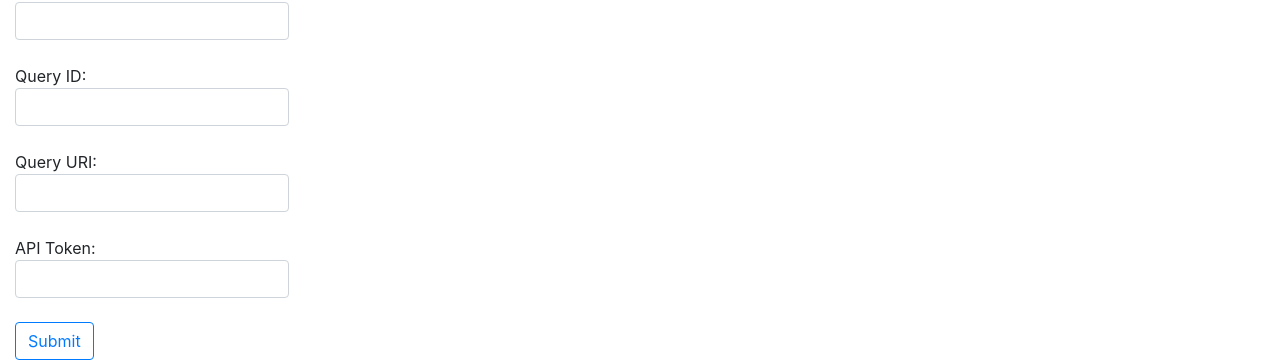
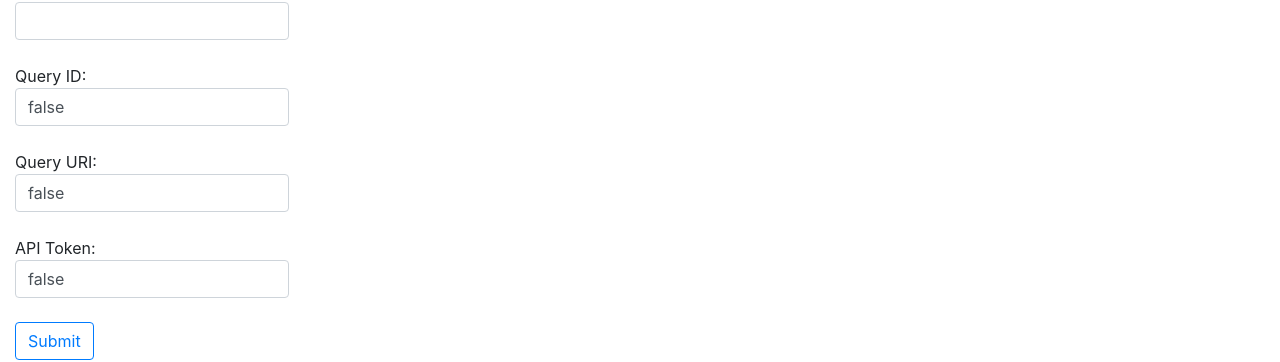
Before and after one commit to AKloc/pyAzureDevOpsWiqlAlertsPortal, a React (Create React App) app in the folder wiql-alerts-portal/: page /alert in a window 1280 px wide. Shown: the part 396-758 px from the top of the page. Built offline with nearby package versions, Linux system fonts and the light colour scheme; no server answers.

Commit message:
All of the inputs are controlled and working - next step is to merge the two states back together and submit them back to the backend to update the database.

```diff
--- a/wiql-alerts-portal/src/common/AlertEdit.js
+++ b/wiql-alerts-portal/src/common/AlertEdit.js
@@ -3,7 +3,12 @@ import { useParams } from "react-router-dom";
 
 function AlertEdit() {
   let params = useParams();
-  const [alertsItems, setAlertsItems] = useState([]);
+
+  // On the database, the alert object is nested - root and query parameters.
+  // So, use a separate state for the root alerts item and the query properties
+  // to make the "handleInputChange" method take care of everything.
+  const [alertsItem, setAlertsItem] = useState({});
+  const [itemQueryProperties, setItemQueryProperties] = useState({});
   const [isLoading, setIsLoading] = useState(true);
 
   useEffect(() => {
@@ -19,19 +24,30 @@ function AlertEdit() {
     )
       .then((res) => res.json())
       .then((response) => {
-        setAlertsItems(response);
+        setAlertsItem(response[0]);
+        setItemQueryProperties(response[0].azure_devops_query);
         setIsLoading(false);
       })
       .catch((error) => console.log(error));
   }, []);
 
-  const [alertName, setAlertName] = useState();
-  const [queryId, setQueryId] = useState();
-  const [queryUri, setQueryUri] = useState();
-  const [apiToken, setApiToken] = useState();
-
   const handleSubmit = (event) => {
     alert("Button clicked.");
+  };
+
+  // This one is key. "setter" is the state setter method for the state we want
+  // to modify. Because of the way the input fields are setup, we know the target
+  // name will be the name of the property we want to change, so use a spreader
+  const handleInputChange = (setter, event) => {
+    let propertyName = event.target.name;
+    let propertyValue = event.target.value;
+
+    debugger;
+
+    setter((itemState) => ({
+      ...itemState,
+      [propertyName]: propertyValue,
+    }));
   };
 
   return (
@@ -44,9 +60,10 @@ function AlertEdit() {
             <input
               type="text"
               id="alertName"
+              name="alertName"
               className="form-control"
-              value={alertName}
-              onChange={(e) => setAlertName(e.target.value)}
+              value={alertsItem.alert_name || ""}
+              onChange={handleInputChange}
             />
           </label>
         </div>
@@ -56,9 +73,12 @@ function AlertEdit() {
             <input
               type="text"
               id="queryId"
+              name="query_id"
               className="form-control"
-              value={queryId}
-              onChange={(e) => setQueryId(e.target.value)}
+              value={!isLoading && itemQueryProperties.query_id}
+              onChange={(event) =>
+                handleInputChange(setItemQueryProperties, event)
+              }
             />
           </label>
         </div>
@@ -68,9 +88,12 @@ function AlertEdit() {
             <input
               type="text"
               id="queryUri"
+              name="query_uri"
               className="form-control"
-              value={queryUri}
-              onChange={(e) => setQueryUri(e.target.value)}
+              value={!isLoading && itemQueryProperties.query_uri}
+              onChange={(event) =>
+                handleInputChange(setItemQueryProperties, event)
+              }
             />
           </label>
         </div>
@@ -80,9 +103,12 @@ function AlertEdit() {
             <input
               type="text"
               id="apiToken"
+              name="api_token"
               className="form-control"
-              value={apiToken}
-              onChange={(e) => setApiToken(e.target.value)}
+              value={!isLoading && itemQueryProperties.api_token}
+              onChange={(event) =>
+                handleInputChange(setItemQueryProperties, event)
+              }
             />
           </label>
         </div>
--- a/wiql-alerts-portal/src/common/Alerts.js
+++ b/wiql-alerts-portal/src/common/Alerts.js
@@ -1,4 +1,5 @@
 import React, { useEffect, useState } from "react";
+import { NavLink } from "react-router-dom";
 
 function Alerts() {
   const [alertsItems, setAlertsItems] = useState([]);
@@ -31,7 +32,8 @@ function Alerts() {
       {isLoading && <p>Loading...</p>}
       {alertsItems.map((c, index) => (
         <div key={index}>
-          {c.owner}: {c.alert_name}
+          {c.owner}:{" "}
+          <NavLink to={"/alert/" + c.alert_name}>{c.alert_name}</NavLink>
         </div>
       ))}
     </div>
```
